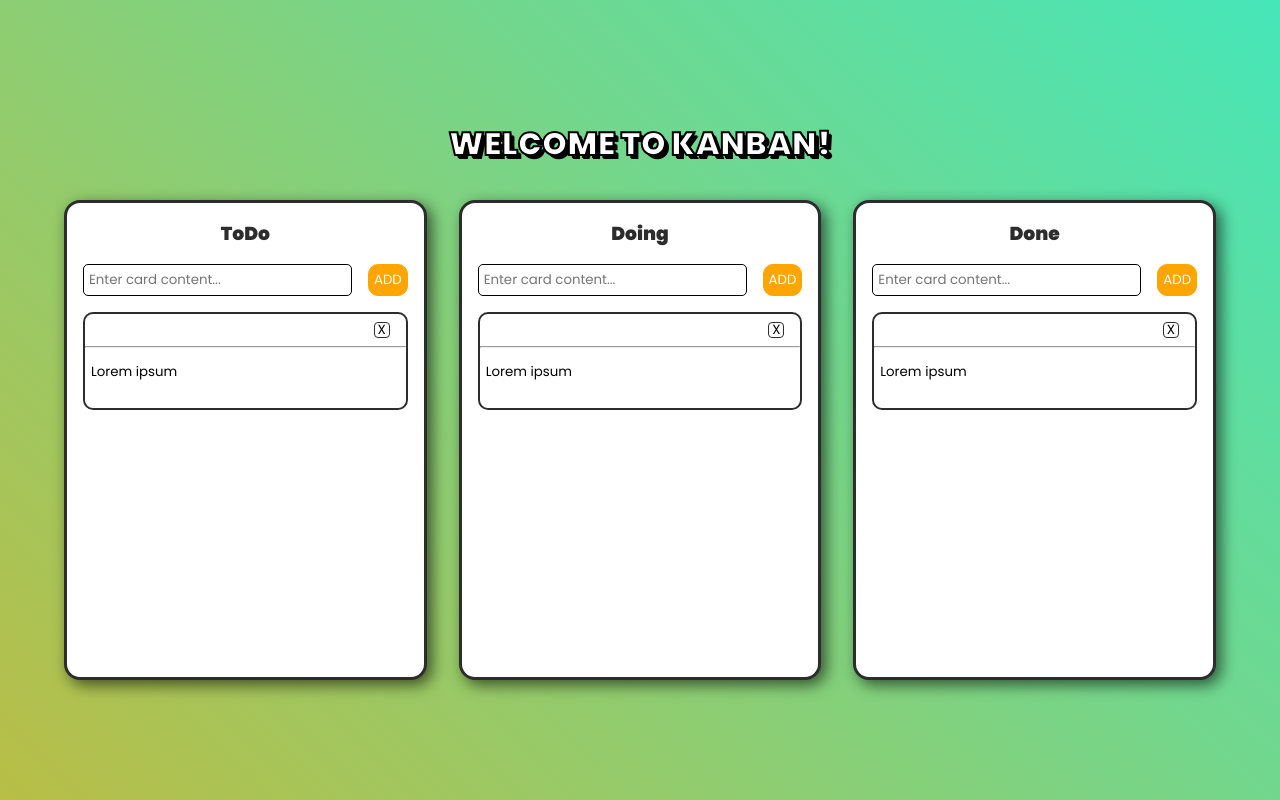
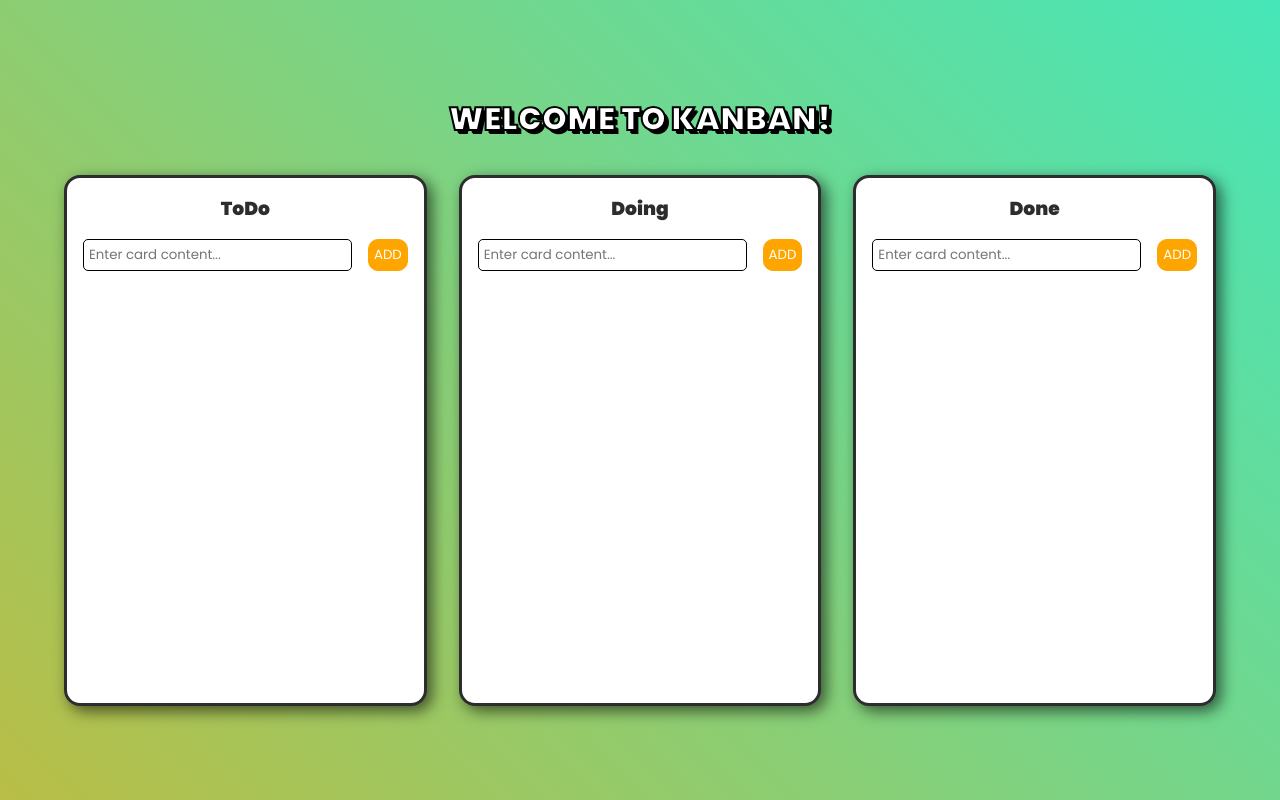
Before and after one commit to Fabianofski/Learning-Angular, an Angular app in the folder kanban/: page / in a window 1280 px wide. Built offline with nearby package versions, Linux system fonts and the light colour scheme.

Commit message:
Added functionality for card changing list

```diff
--- a/kanban/src/app/app.component.html
+++ b/kanban/src/app/app.component.html
@@ -1,8 +1,10 @@
 <div class="container">
   <h1>{{ title.toUpperCase() }}</h1>
   <div class="list-container">
-    <app-list [listTitle]="'ToDo'"></app-list>
-    <app-list [listTitle]="'Doing'"></app-list>
-    <app-list [listTitle]="'Done'"></app-list>
+    <app-list
+      *ngFor="let list of lists"
+      [list]="list"
+      (cardMoved)="moveCard($event)"
+    ></app-list>
   </div>
 </div>
--- a/kanban/src/app/app.component.ts
+++ b/kanban/src/app/app.component.ts
@@ -1,4 +1,7 @@
 import { Component } from '@angular/core';
+import { ListModel } from './list/list.model';
+import { Position } from './position';
+import { Card } from './list/card/card.model';
 
 @Component({
   selector: 'app-root',
@@ -7,4 +10,28 @@ import { Component } from '@angular/core';
 })
 export class AppComponent {
   title = 'Welcome to Kanban!';
+  lists = [
+    new ListModel('ToDo'),
+    new ListModel('Doing'),
+    new ListModel('Done'),
+  ];
+
+  moveCard(card: Card) {
+    let closestList: ListModel = this.lists[0];
+
+    for (let i = 1; i < this.lists.length; i++) {
+      if (
+        distance(card.location, closestList.location) >
+        distance(card.location, this.lists[i].location)
+      )
+        closestList = this.lists[i];
+    }
+
+    closestList.cards.push(card.text);
+    console.log(this.lists);
+  }
 }
+
+function distance(a: Position, b: Position): number {
+  return Math.sqrt(Math.pow(a.x - b.x, 2) + Math.pow(a.y - b.y, 2));
+}
--- a/kanban/src/app/list/card/card.component.css
+++ b/kanban/src/app/list/card/card.component.css
@@ -6,6 +6,7 @@
 
   width: 100%;
   background-color: white;
+  overflow: hidden;
 
   border: 2px solid #2d2d2d;
   border-radius: 10px;
@@ -13,6 +14,11 @@
 
 .dragged-card {
   position: absolute;
+}
+
+.card-text {
+  width: 100%;
+  padding: 0.5rem;
 }
 
 textarea {
@@ -35,13 +41,19 @@ textarea:focus {
 
 hr {
   width: 100%;
-  margin-bottom: 0.5rem;
+}
+
+.toolbar {
+  display: flex;
+
+  height: 2rem;
+  width: 100%;
 }
 
 .drag-area {
-  width: 100%;
-  height: 2rem;
-  padding: 1rem;
+  flex: 6;
+  height: 100%;
+  background: linear-gradient(90deg, orange, aqua, orange, aqua, white);
 }
 
 .drag-area:hover {
@@ -55,9 +67,9 @@ hr {
 .tools {
   display: flex;
   align-items: center;
-  justify-content: flex-end;
+  justify-content: center;
+  flex: 1;
 
-  width: 100%;
   height: 100%;
 }
 
--- a/kanban/src/app/list/card/card.component.html
+++ b/kanban/src/app/list/card/card.component.html
@@ -1,14 +1,17 @@
 <div class="card" [ngClass]="{ 'dragged-card': dragging }" #card>
-  <div
-    class="drag-area"
-    (mouseup)="endDrag($event)"
-    (mousedown)="startDrag($event)"
-    [ngClass]="{ dragging: dragging }"
-  >
+  <div class="toolbar">
+    <div
+      class="drag-area"
+      (mousedown)="startDrag($event)"
+      (mouseup)="endDrag($event)"
+      [ngClass]="{ dragging: dragging }"
+    ></div>
     <div class="tools">
-      <button (click)="deleteCard($event)" class="delete-button">X</button>
+      <button (click)="deleteCard()" class="delete-button">X</button>
     </div>
   </div>
   <hr />
-  <textarea [(ngModel)]="cardText"></textarea>
+  <div class="card-text">
+    <textarea [(ngModel)]="cardText"></textarea>
+  </div>
 </div>
--- a/kanban/src/app/list/card/card.component.ts
+++ b/kanban/src/app/list/card/card.component.ts
@@ -1,12 +1,22 @@
-import { Component, ElementRef, Input, ViewChild } from '@angular/core';
+import {
+  Component,
+  ElementRef,
+  EventEmitter,
+  Input,
+  Output,
+  ViewChild,
+  OnInit,
+} from '@angular/core';
+import { Card } from './card.model';
 
 @Component({
   selector: 'app-card',
   templateUrl: './card.component.html',
   styleUrls: ['./card.component.css'],
 })
-export class CardComponent {
+export class CardComponent implements OnInit {
   @Input() cardText = '';
+  @Output() cardMoved = new EventEmitter<Card>();
   @ViewChild('card') card: ElementRef<HTMLDivElement>;
   dragging = false;
   offsetX = 0;
@@ -18,9 +28,7 @@ export class CardComponent {
     });
   }
 
-  deleteCard(e: Event) {
-    (<HTMLInputElement>e.target).parentElement.parentElement.remove();
-  }
+  deleteCard() {}
 
   startDrag(e: MouseEvent) {
     let rect = this.card.nativeElement.getBoundingClientRect();
@@ -41,6 +49,10 @@ export class CardComponent {
   }
 
   endDrag(e: MouseEvent) {
+    this.cardMoved.emit({
+      location: { x: e.x, y: e.y },
+      text: this.cardText,
+    });
     this.card.nativeElement.style.width = '100%';
     this.dragging = false;
   }
--- /dev/null
+++ b/kanban/src/app/list/card/card.model.ts
@@ -0,0 +1,6 @@
+import { Position } from '../../position';
+
+export class Card {
+  public location: Position = new Position(0, 0);
+  public text: string = '';
+}
--- a/kanban/src/app/list/list.component.css
+++ b/kanban/src/app/list/list.component.css
@@ -28,8 +28,19 @@
 }
 
 .card-container {
+  display: flex;
+  flex-direction: column;
+  align-items: center;
+  justify-content: flex-start;
+  gap: 1rem;
+
   overflow-y: auto;
-  height: 100%;
+  width: 100%;
+  height: 25rem;
+}
+
+.card-container > * {
+  width: 100%;
 }
 
 .add-form {
--- a/kanban/src/app/list/list.component.html
+++ b/kanban/src/app/list/list.component.html
@@ -1,5 +1,5 @@
-<div class="list">
-  <h3>{{ listTitle }}</h3>
+<div class="list" #listRef>
+  <h3>{{ list.name }}</h3>
   <div class="add-form">
     <input
       class="add-input"
@@ -10,6 +10,10 @@
     <button class="add-btn" type="button" (click)="addCard()">ADD</button>
   </div>
   <div class="card-container">
-    <app-card *ngFor="let cardText of cards" [cardText]="cardText"></app-card>
+    <app-card
+      *ngFor="let cardText of list.cards; let index = index"
+      [cardText]="cardText"
+      (cardMoved)="onCardMoved($event, index)"
+    ></app-card>
   </div>
 </div>
--- a/kanban/src/app/list/list.component.ts
+++ b/kanban/src/app/list/list.component.ts
@@ -1,4 +1,13 @@
-import { Component, Input } from '@angular/core';
+import {
+  Component,
+  ElementRef,
+  EventEmitter,
+  Input,
+  Output,
+  ViewChild,
+} from '@angular/core';
+import { ListModel } from './list.model';
+import { Card } from './card/card.model';
 
 @Component({
   selector: 'app-list',
@@ -6,12 +15,27 @@ import { Component, Input } from '@angular/core';
   styleUrls: ['./list.component.css'],
 })
 export class ListComponent {
-  @Input() listTitle = 'Title';
-  cards = ['Lorem ipsum'];
+  @Input() list = new ListModel('Default');
+  @Output() cardMoved = new EventEmitter<Card>();
+  @ViewChild('listRef') listRef: ElementRef<HTMLDivElement>;
   text = '';
 
+  ngAfterViewInit() {
+    let rect = this.listRef.nativeElement.getBoundingClientRect();
+    this.list.location = { x: rect.left + rect.width / 2, y: rect.top };
+  }
+
   addCard() {
-    this.cards.push(this.text);
+    if (this.text === '') return;
+
+    this.list.cards.push(this.text);
     this.text = '';
+
+    console.log(this.list.cards);
+  }
+
+  onCardMoved(card: Card, index: number) {
+    this.list.cards.splice(index, 1);
+    this.cardMoved.emit(card);
   }
 }
--- /dev/null
+++ b/kanban/src/app/list/list.model.ts
@@ -0,0 +1,6 @@
+export class ListModel {
+  public cards: string[] = [];
+  public location: { x: number; y: number } = { x: 0, y: 0 };
+
+  constructor(public name: string) {}
+}
--- /dev/null
+++ b/kanban/src/app/position.ts
@@ -0,0 +1,3 @@
+export class Position {
+  constructor(public x = 0, public y = 0) {}
+}
```
